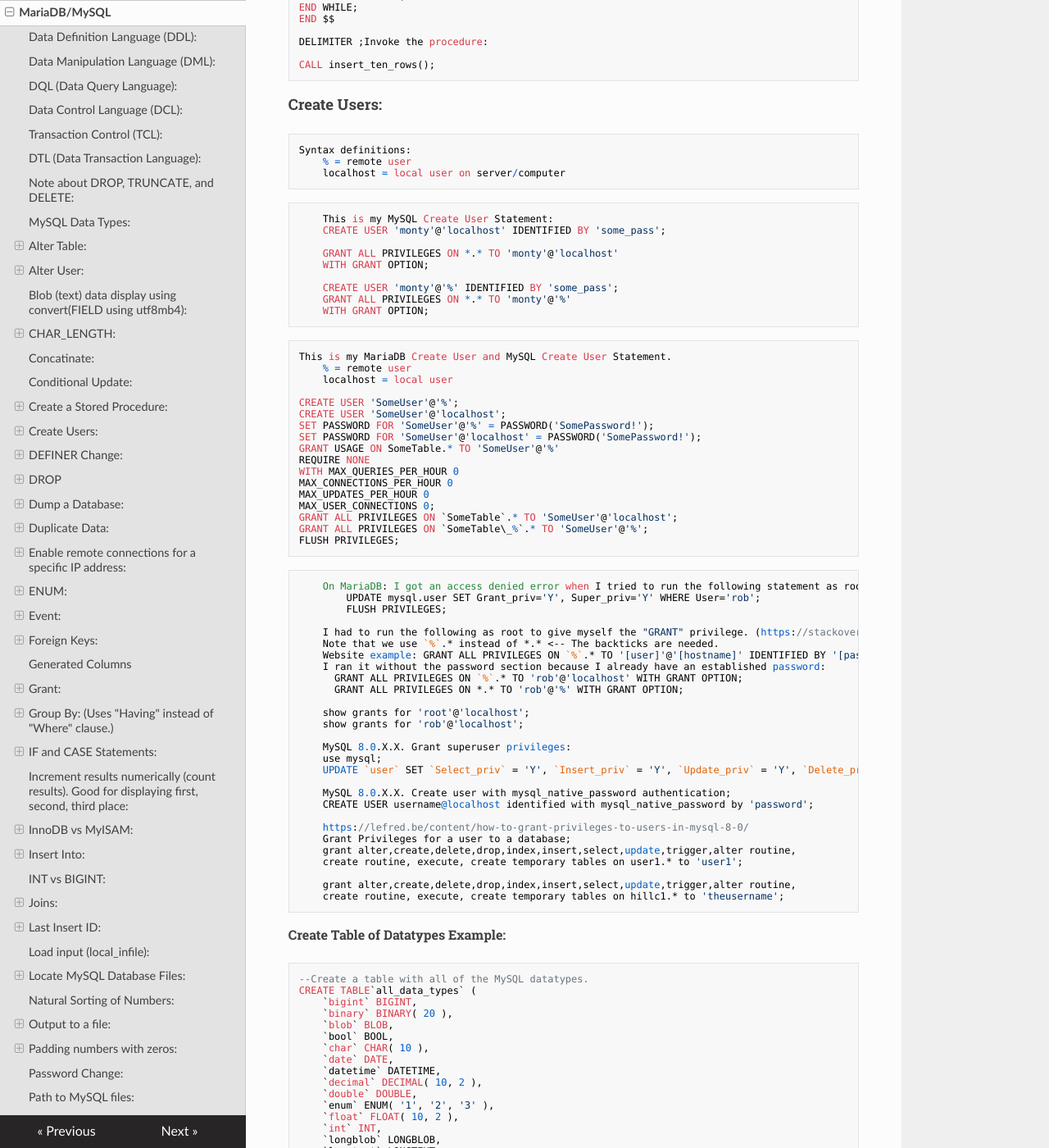
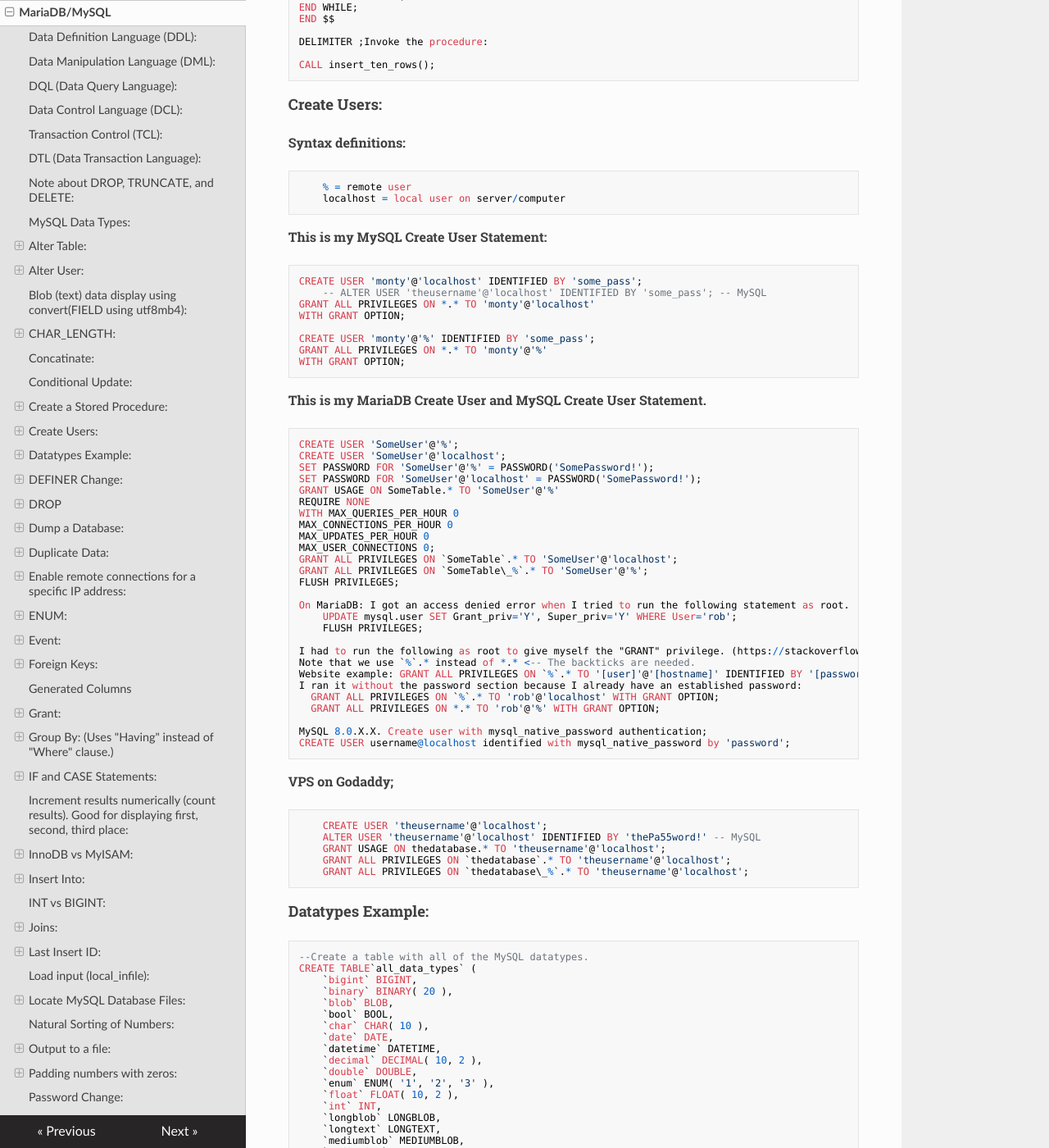
Before and after one commit to rldutch1/notes, an MkDocs documentation site: the page built from docs/mysql.md, in a window 1280 px wide and 1400 px high, scrolled down 7610 px. Shown: the whole window at 82% size. Built offline with MkDocs 1.6.1, drawn with Linux system fonts in a browser that asks for light colours; nearby versions of some CDN libraries; some of the changed text lies outside the part shown.

Commit message:
Added note on pushing to multiple git usernames on github from the same computer, added query for creating a mysql user on a Godaddy VPS, added a line for restoring a database from the commandline.

````diff
--- a/docs/mysql.md
+++ b/docs/mysql.md
@@ -371,25 +371,22 @@
     CALL insert_ten_rows();
 
 #### Create Users:
-	Syntax definitions:
+###### Syntax definitions:
         % = remote user
         localhost = local user on server/computer
 
-```
-	This is my MySQL Create User Statement:
+
+###### This is my MySQL Create User Statement:
     CREATE USER 'monty'@'localhost' IDENTIFIED BY 'some_pass';
-
+		-- ALTER USER 'theusername'@'localhost' IDENTIFIED BY 'some_pass'; -- MySQL
     GRANT ALL PRIVILEGES ON *.* TO 'monty'@'localhost'
     WITH GRANT OPTION;
 
     CREATE USER 'monty'@'%' IDENTIFIED BY 'some_pass';
     GRANT ALL PRIVILEGES ON *.* TO 'monty'@'%'
     WITH GRANT OPTION;
-```
-    This is my MariaDB Create User and MySQL Create User Statement.
-        % = remote user
-        localhost = local user
-
+
+###### This is my MariaDB Create User and MySQL Create User Statement.
     CREATE USER 'SomeUser'@'%';
     CREATE USER 'SomeUser'@'localhost';
     SET PASSWORD FOR 'SomeUser'@'%' = PASSWORD('SomePassword!');
@@ -403,7 +400,7 @@
     GRANT ALL PRIVILEGES ON `SomeTable`.* TO 'SomeUser'@'localhost';
     GRANT ALL PRIVILEGES ON `SomeTable\_%`.* TO 'SomeUser'@'%';
     FLUSH PRIVILEGES;
-```
+
     On MariaDB: I got an access denied error when I tried to run the following statement as root.
         UPDATE mysql.user SET Grant_priv='Y', Super_priv='Y' WHERE User='rob';
         FLUSH PRIVILEGES;
@@ -415,26 +412,17 @@
       GRANT ALL PRIVILEGES ON `%`.* TO 'rob'@'localhost' WITH GRANT OPTION;
       GRANT ALL PRIVILEGES ON *.* TO 'rob'@'%' WITH GRANT OPTION;
 
-    show grants for 'root'@'localhost';
-    show grants for 'rob'@'localhost';
-
-    MySQL 8.0.X.X. Grant superuser privileges:
-    use mysql;
-    UPDATE `user` SET `Select_priv` = 'Y', `Insert_priv` = 'Y', `Update_priv` = 'Y', `Delete_priv` = 'Y', `Create_priv` = 'Y', `Drop_priv` = 'Y', `Reload_priv` = 'Y', `Shutdown_priv` = 'Y', `Process_priv` = 'Y', `File_priv` = 'Y', `Grant_priv` = 'Y', `References_priv` = 'Y', `Index_priv` = 'Y', `Alter_priv` = 'Y', `Show_db_priv` = 'Y', `Super_priv` = 'Y', `Create_tmp_table_priv` = 'Y', `Lock_tables_priv` = 'Y', `Execute_priv` = 'Y', `Repl_slave_priv` = 'Y', `Repl_client_priv` = 'Y', `Create_view_priv` = 'Y', `Show_view_priv` = 'Y', `Create_routine_priv` = 'Y', `Alter_routine_priv` = 'Y', `Create_user_priv` = 'Y', `Event_priv` = 'Y', `Trigger_priv` = 'Y', `Create_tablespace_priv` = 'Y', `Create_role_priv` = 'Y', `Drop_role_priv` = 'Y' WHERE `user`.`Host` = '%' AND `user`.`User` = 'rob';
-
     MySQL 8.0.X.X. Create user with mysql_native_password authentication;
     CREATE USER username@localhost identified with mysql_native_password by 'password';
 
-    https://lefred.be/content/how-to-grant-privileges-to-users-in-mysql-8-0/
-    Grant Privileges for a user to a database;
-    grant alter,create,delete,drop,index,insert,select,update,trigger,alter routine,
-    create routine, execute, create temporary tables on user1.* to 'user1';
-
-    grant alter,create,delete,drop,index,insert,select,update,trigger,alter routine,
-    create routine, execute, create temporary tables on hillc1.* to 'theusername';
-```
-
-###### Create Table of Datatypes Example:
+###### VPS on Godaddy;
+		CREATE USER 'theusername'@'localhost';
+		ALTER USER 'theusername'@'localhost' IDENTIFIED BY 'thePa55word!' -- MySQL
+		GRANT USAGE ON thedatabase.* TO 'theusername'@'localhost';
+		GRANT ALL PRIVILEGES ON `thedatabase`.* TO 'theusername'@'localhost';
+		GRANT ALL PRIVILEGES ON `thedatabase\_%`.* TO 'theusername'@'localhost';
+
+#### Datatypes Example:
     --Create a table with all of the MySQL datatypes.
     CREATE TABLE`all_data_types` (
         `bigint` BIGINT,
@@ -822,7 +810,22 @@
 
 #### Grant:
 ###### Grant privileges.
-				grant all on *.* to 'rob'@'localhost';
+    grant all on *.* to 'rob'@'localhost';
+
+    show grants for 'root'@'localhost';
+    show grants for 'rob'@'localhost';
+
+    MySQL 8.0.X.X. Grant superuser privileges:
+    use mysql;
+    UPDATE `user` SET `Select_priv` = 'Y', `Insert_priv` = 'Y', `Update_priv` = 'Y', `Delete_priv` = 'Y', `Create_priv` = 'Y', `Drop_priv` = 'Y', `Reload_priv` = 'Y', `Shutdown_priv` = 'Y', `Process_priv` = 'Y', `File_priv` = 'Y', `Grant_priv` = 'Y', `References_priv` = 'Y', `Index_priv` = 'Y', `Alter_priv` = 'Y', `Show_db_priv` = 'Y', `Super_priv` = 'Y', `Create_tmp_table_priv` = 'Y', `Lock_tables_priv` = 'Y', `Execute_priv` = 'Y', `Repl_slave_priv` = 'Y', `Repl_client_priv` = 'Y', `Create_view_priv` = 'Y', `Show_view_priv` = 'Y', `Create_routine_priv` = 'Y', `Alter_routine_priv` = 'Y', `Create_user_priv` = 'Y', `Event_priv` = 'Y', `Trigger_priv` = 'Y', `Create_tablespace_priv` = 'Y', `Create_role_priv` = 'Y', `Drop_role_priv` = 'Y' WHERE `user`.`Host` = '%' AND `user`.`User` = 'rob';
+
+    https://lefred.be/content/how-to-grant-privileges-to-users-in-mysql-8-0/
+    Grant Privileges for a user to a database;
+    grant alter,create,delete,drop,index,insert,select,update,trigger,alter routine,
+    create routine, execute, create temporary tables on user1.* to 'user1';
+
+    grant alter,create,delete,drop,index,insert,select,update,trigger,alter routine,
+    create routine, execute, create temporary tables on hillc1.* to 'theusername';
 
 #### Group By: (Uses "Having" instead of "Where" clause.)
 ###### Find duplicate data in a column.
@@ -2432,3 +2435,4 @@
 should work if your column type is timestamp, or date
 You need to have the timezones loaded. See below if you don't have the timezones loaded.
 ```
+```
````
Also changed, not shown: docs/git.md (+18 -0 lines), site/git/index.html, site/index.html, site/mysql/index.html, site/search/search_index.json, 1 other file.
